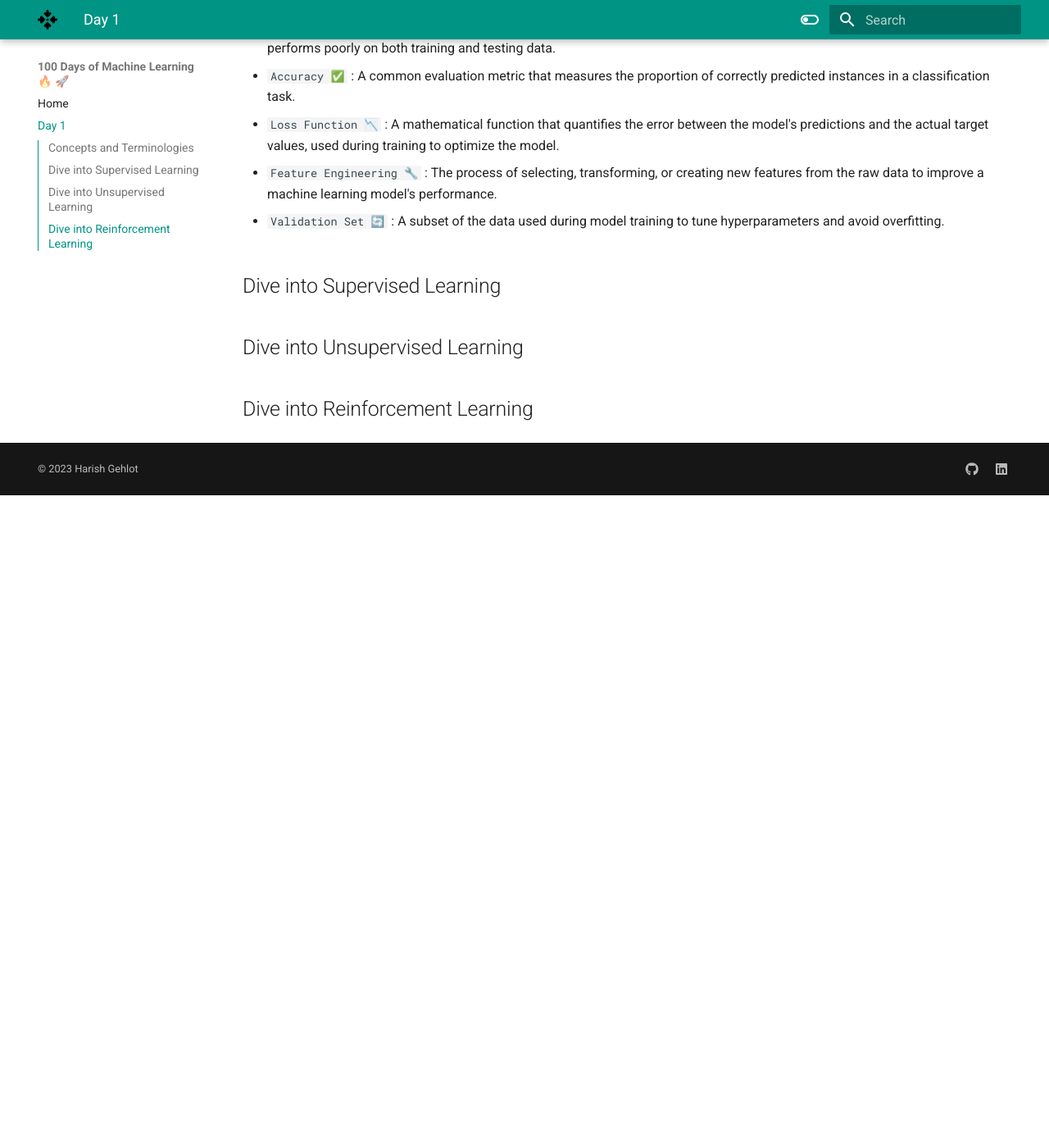
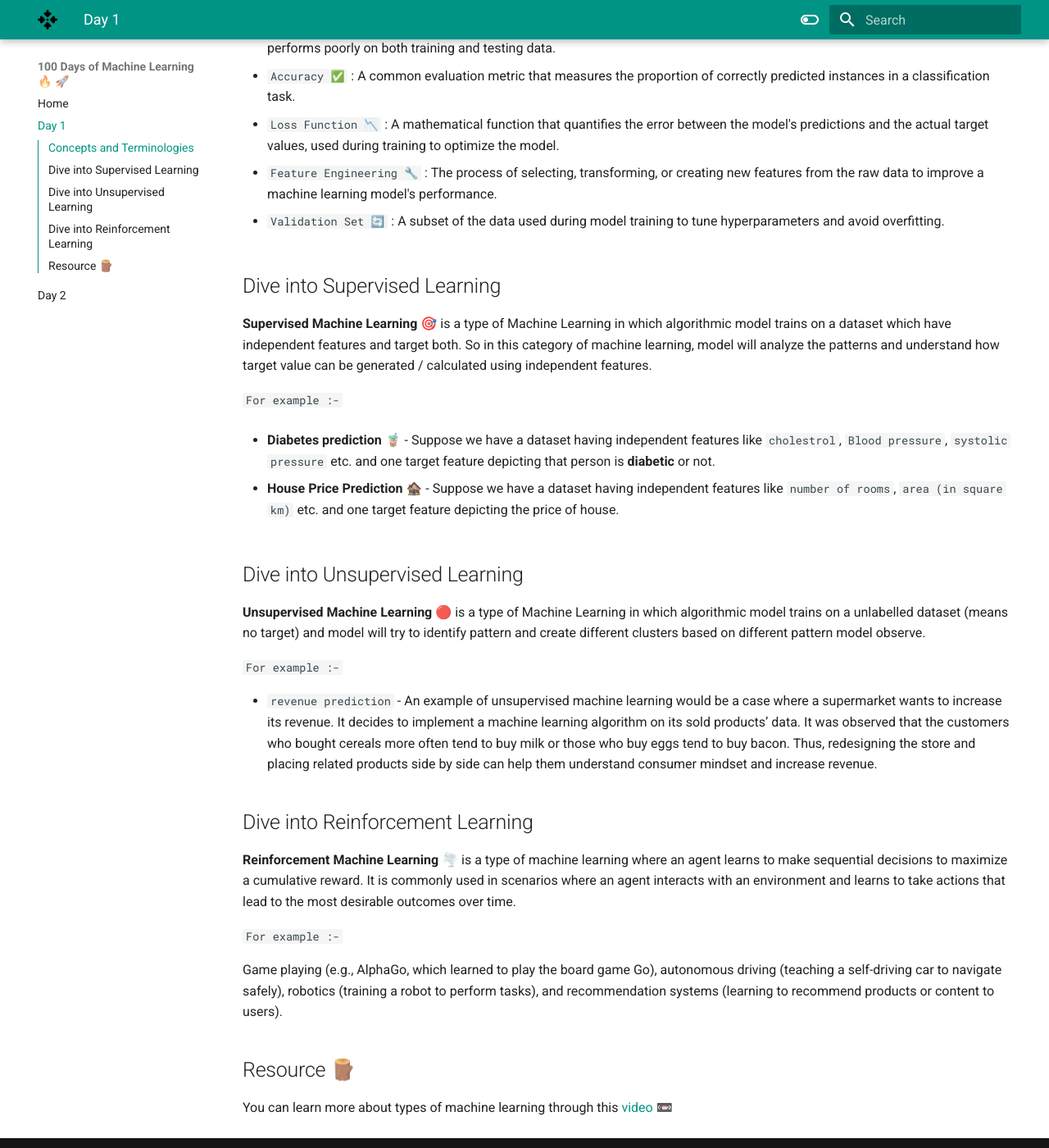
Before and after one commit to Hg03/100-Days-Of-Machine-Learning, an MkDocs documentation site: the page built from docs/Day 1.md, in a window 1280 px wide and 1400 px high, scrolled down 1357 px. Shown: the whole window at 82% size. Built offline with MkDocs 1.6.1 and Material for MkDocs 9.7.7, drawn with Linux system fonts in a browser that asks for light colours; before the commit the page ends 1961 px from its top, so only the background shows below that.

Commit message:
day2 started

```diff
--- a/docs/Day 1.md
+++ b/docs/Day 1.md
@@ -48,6 +48,32 @@ Now let's get some familiarity with **Machine Learning** terminologies -
 
 ## Dive into Supervised Learning
 
+**Supervised Machine Learning 🎯** is a type of Machine Learning in which algorithmic model trains on a dataset which have independent features and target both. So in this category of machine learning,  model will analyze the patterns and understand how target value can be generated / calculated using independent features.
+
+
+`For example :-`
+
+- **Diabetes prediction 🧋** - Suppose we have a dataset having independent features like `cholestrol`, `Blood pressure`, `systolic pressure` etc. and one target feature depicting that person is **diabetic** or not.
+
+- **House Price Prediction 🏚️** - Suppose we have a dataset having independent features like `number of rooms`, `area (in square km)` etc. and one target feature depicting the price of house.
+
+
 ## Dive into Unsupervised Learning
 
+**Unsupervised Machine Learning 🔴** is a type of Machine Learning in which algorithmic model trains on a unlabelled dataset (means no target) and model will try to identify pattern and create different clusters based on different pattern model observe.
+
+`For example :-`
+
+- `revenue prediction` - An example of unsupervised machine learning would be a case where a supermarket wants to increase its revenue. It decides to implement a machine learning algorithm on its sold products’ data. It was observed that the customers who bought cereals more often tend to buy milk or those who buy eggs tend to buy bacon. Thus, redesigning the store and placing related products side by side can help them understand consumer mindset and increase revenue.
+
 ## Dive into Reinforcement Learning
+
+**Reinforcement Machine Learning 🌪️** is a type of machine learning where an agent learns to make sequential decisions to maximize a cumulative reward. It is commonly used in scenarios where an agent interacts with an environment and learns to take actions that lead to the most desirable outcomes over time.
+
+`For example :-`
+
+Game playing (e.g., AlphaGo, which learned to play the board game Go), autonomous driving (teaching a self-driving car to navigate safely), robotics (training a robot to perform tasks), and recommendation systems (learning to recommend products or content to users).
+
+## Resource 🪵
+
+You can learn more about types of machine learning through this [video 📼](https://youtu.be/4dwsSz_fNSQ?si=kqX4Vy5EM3puSmI9)
```
Also changed, not shown: docs/Day 2.md (added, +9 -0 lines).
